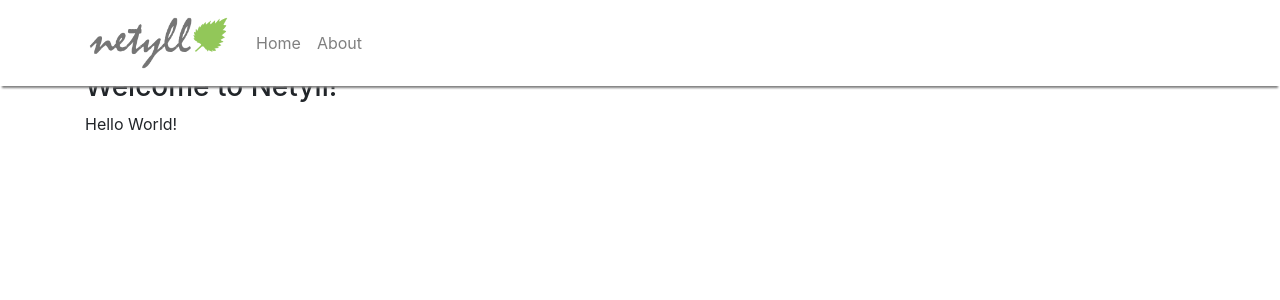
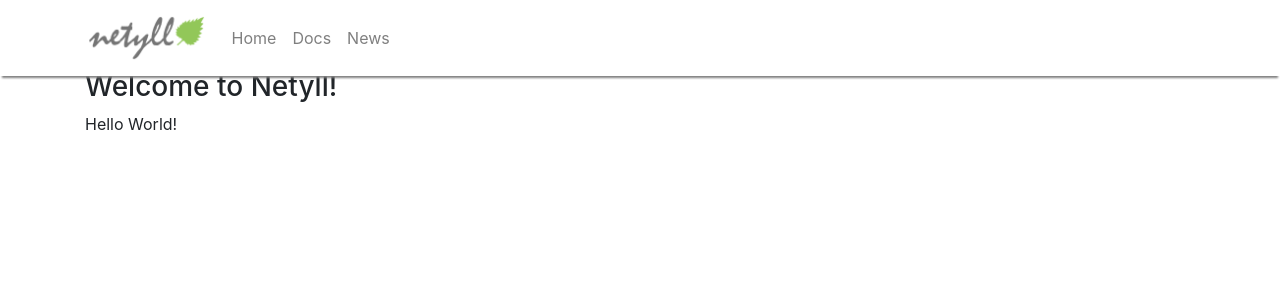
Before and after one commit to timschreiber/netyll, a Jekyll site: the page built from docs/index.md, in a window 1280 px wide. Shown: the top 300 px of the page. Built offline with Jekyll 4.4.1, drawn with Linux system fonts in a browser that asks for light colours.

Commit message:
updated layout

```diff
--- a/docs/_layouts/layout.html
+++ b/docs/_layouts/layout.html
@@ -10,7 +10,7 @@
   <body>
     <nav class="navbar navbar-expand-md navbar-light bg-white fixed-top">
       <div class="container">
-        <a class="navbar-brand" href="#"><img src="/img/netyll-logo-250x102.png" alt="{{ site.title }}" /></a>
+        <a class="navbar-brand" href="/" class="py-0"><img src="/img/netyll-logo-250x102.png" alt="{{ site.title }}" /></a>
         <button class="navbar-toggler" type="button" data-toggle="collapse" data-target="#navbarsExampleDefault" aria-controls="navbarsExampleDefault" aria-expanded="false" aria-label="Toggle navigation">
           <span class="navbar-toggler-icon"></span>
         </button>
@@ -20,8 +20,11 @@
               <a class="nav-link" href="/">Home</a>
             </li>
             <li class="nav-item">
-              <a class="nav-link" href="/about.html">About</a>
+              <a class="nav-link" href="/docs">Docs</a>
             </li>
+			<li class="nav-item">
+			  <a class="nav-link" href="/news">News</a>
+			</li>
           </ul>
         </div>
       </div>
--- a/docs/css/layout.css
+++ b/docs/css/layout.css
@@ -5,5 +5,5 @@
   box-shadow: 0 4px 2px -2px gray;
 }
 a.navbar-brand > img {
-	height:60px;
+	height:50px;
 }
```
